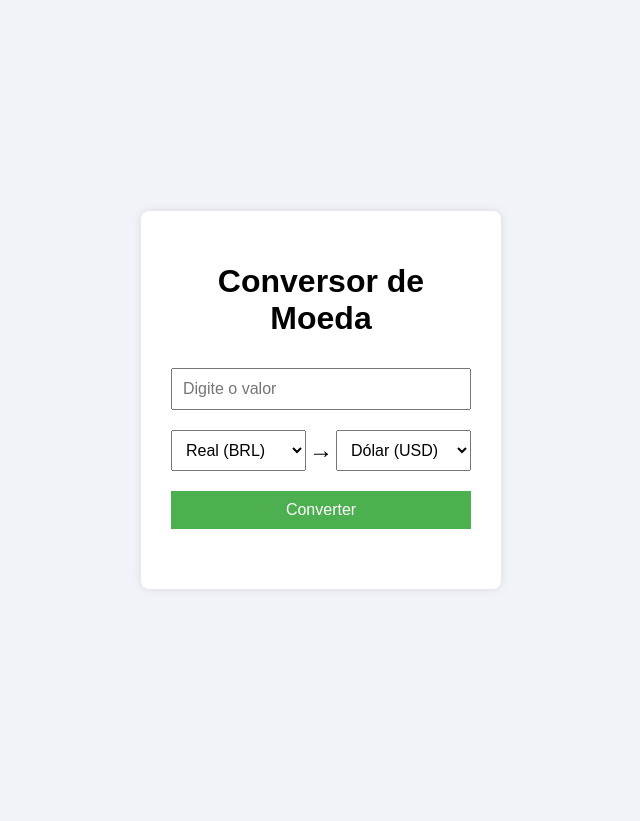
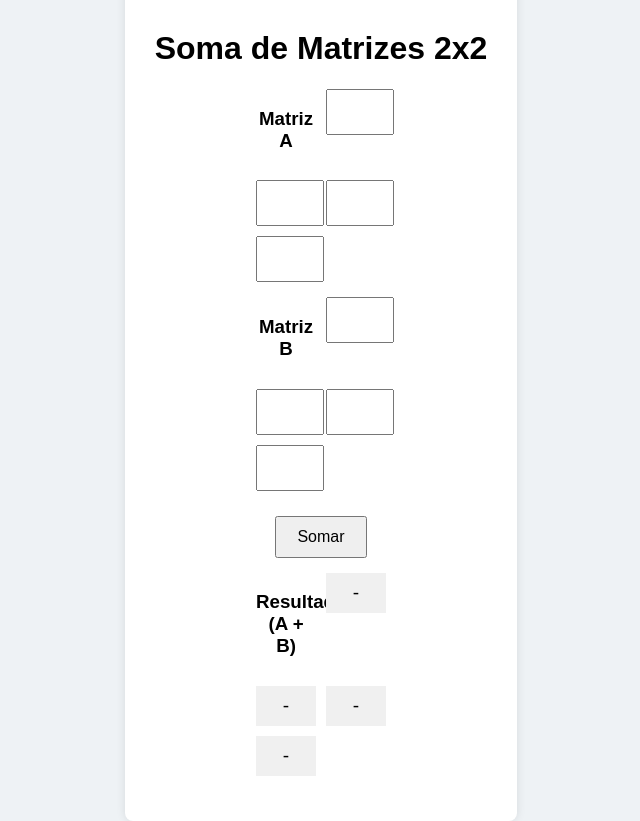
Before and after one commit to jheny1234/questoes10, a plain HTML site: page index.html in a window 1280 px wide. Shown: the whole page, without its empty margins (319-959 px from the left). Before the commit the page ends 800 px from the top, so only its background shows below. Drawn offline with Linux system fonts and the light colour scheme.

Commit message:
Add files via upload

```diff
--- a/index.html
+++ b/index.html
@@ -3,34 +3,38 @@
 <head>
   <meta charset="UTF-8">
   <meta name="viewport" content="width=device-width, initial-scale=1.0">
-  <title>Conversor de Moeda</title>
+  <title>Soma de Matrizes</title>
   <link rel="stylesheet" href="style.css">
 </head>
 <body>
   <div class="container">
-    <h1>Conversor de Moeda</h1>
+    <h1>Soma de Matrizes 2x2</h1>
 
-    <input type="number" id="valor" placeholder="Digite o valor" />
-
-    <div class="selects">
-      <select id="de">
-        <option value="BRL">Real (BRL)</option>
-        <option value="USD">Dólar (USD)</option>
-        <option value="EUR">Euro (EUR)</option>
-      </select>
-
-      <span>→</span>
-
-      <select id="para">
-        <option value="USD">Dólar (USD)</option>
-        <option value="EUR">Euro (EUR)</option>
-        <option value="BRL">Real (BRL)</option>
-      </select>
+    <div class="matriz">
+      <h3>Matriz A</h3>
+      <input type="number" id="a00">
+      <input type="number" id="a01">
+      <input type="number" id="a10">
+      <input type="number" id="a11">
     </div>
 
-    <button onclick="converterMoeda()">Converter</button>
+    <div class="matriz">
+      <h3>Matriz B</h3>
+      <input type="number" id="b00">
+      <input type="number" id="b01">
+      <input type="number" id="b10">
+      <input type="number" id="b11">
+    </div>
 
-    <div id="resultado"></div>
+    <button onclick="somarMatrizes()">Somar</button>
+
+    <div class="matriz resultado" id="resultado">
+      <h3>Resultado (A + B)</h3>
+      <div id="res00">-</div>
+      <div id="res01">-</div>
+      <div id="res10">-</div>
+      <div id="res11">-</div>
+    </div>
   </div>
 
   <script src="index.js"></script>
--- a/index.js
+++ b/index.js
@@ -1,22 +1,25 @@
-function converterMoeda() {
-  const valor = parseFloat(document.getElementById("valor").value);
-  const de = document.getElementById("de").value;
-  const para = document.getElementById("para").value;
-  const resultado = document.getElementById("resultado");
+function somarMatrizes() {
+  const a = [
+    [parseFloat(document.getElementById('a00').value), parseFloat(document.getElementById('a01').value)],
+    [parseFloat(document.getElementById('a10').value), parseFloat(document.getElementById('a11').value)]
+  ];
+  const b = [
+    [parseFloat(document.getElementById('b00').value), parseFloat(document.getElementById('b01').value)],
+    [parseFloat(document.getElementById('b10').value), parseFloat(document.getElementById('b11').value)]
+  ];
 
-  if (isNaN(valor)) {
-    resultado.innerText = "Por favor, insira um valor válido.";
+  if (a.flat().some(isNaN) || b.flat().some(isNaN)) {
+    alert("Preencha todos os campos com números válidos.");
     return;
   }
 
-  // Taxas de câmbio fixas (exemplo)
-  const taxas = {
-    BRL: { USD: 0.20, EUR: 0.18, BRL: 1 },
-    USD: { BRL: 5.00, EUR: 0.90, USD: 1 },
-    EUR: { BRL: 5.50, USD: 1.10, EUR: 1 }
-  };
+  const result = [
+    [a[0][0] + b[0][0], a[0][1] + b[0][1]],
+    [a[1][0] + b[1][0], a[1][1] + b[1][1]]
+  ];
 
-  const convertido = valor * taxas[de][para];
-
-  resultado.innerText = `${valor.toFixed(2)} ${de} = ${convertido.toFixed(2)} ${para}`;
+  document.getElementById('res00').textContent = result[0][0];
+  document.getElementById('res01').textContent = result[0][1];
+  document.getElementById('res10').textContent = result[1][0];
+  document.getElementById('res11').textContent = result[1][1];
 }
--- a/style.css
+++ b/style.css
@@ -1,6 +1,6 @@
 body {
   font-family: Arial, sans-serif;
-  background-color: #f0f4f8;
+  background-color: #eef2f5;
   display: flex;
   justify-content: center;
   align-items: center;
@@ -12,46 +12,34 @@ body {
   background: white;
   padding: 30px;
   border-radius: 8px;
-  box-shadow: 0 0 10px rgba(0,0,0,0.1);
+  box-shadow: 0 0 10px rgba(0, 0, 0, 0.1);
   text-align: center;
-  width: 300px;
 }
 
-input, select, button {
-  width: 100%;
-  padding: 10px;
-  margin: 10px 0;
-  font-size: 1em;
-  box-sizing: border-box;
+.matriz {
+  display: grid;
+  grid-template-columns: repeat(2, 60px);
+  gap: 10px;
+  justify-content: center;
+  margin: 15px 0;
 }
 
-.selects {
-  display: flex;
-  justify-content: space-between;
-  align-items: center;
-}
-
-.selects select {
-  width: 45%;
-}
-
-.selects span {
-  font-size: 1.5em;
+.matriz input,
+.matriz div {
+  width: 60px;
+  height: 40px;
+  font-size: 1.2em;
+  text-align: center;
 }
 
 button {
-  background-color: #4CAF50;
-  color: white;
-  border: none;
+  padding: 10px 20px;
+  font-size: 1em;
+  margin-top: 10px;
   cursor: pointer;
 }
 
-button:hover {
-  background-color: #45a049;
+.resultado div {
+  background-color: #f0f0f0;
+  line-height: 40px;
 }
-
-#resultado {
-  margin-top: 20px;
-  font-size: 1.2em;
-  color: #333;
-}
```
